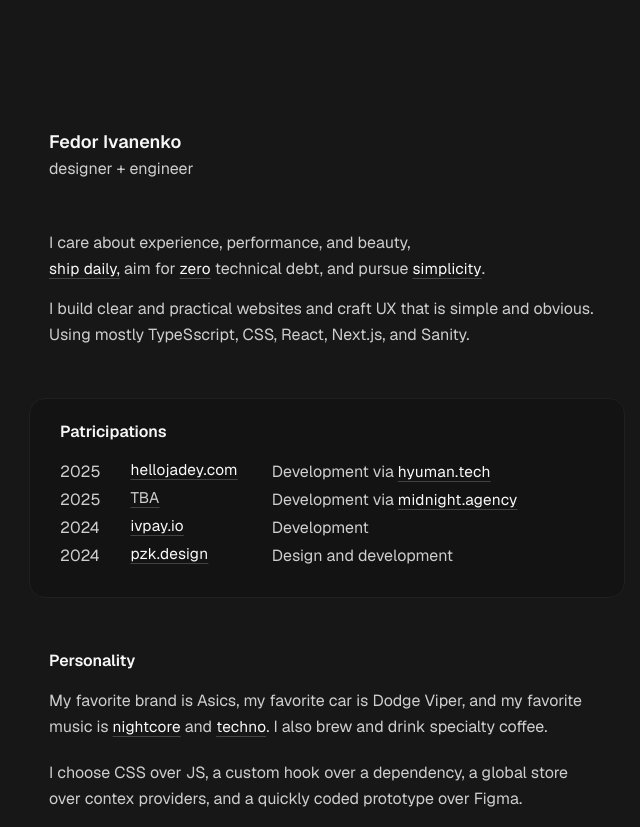
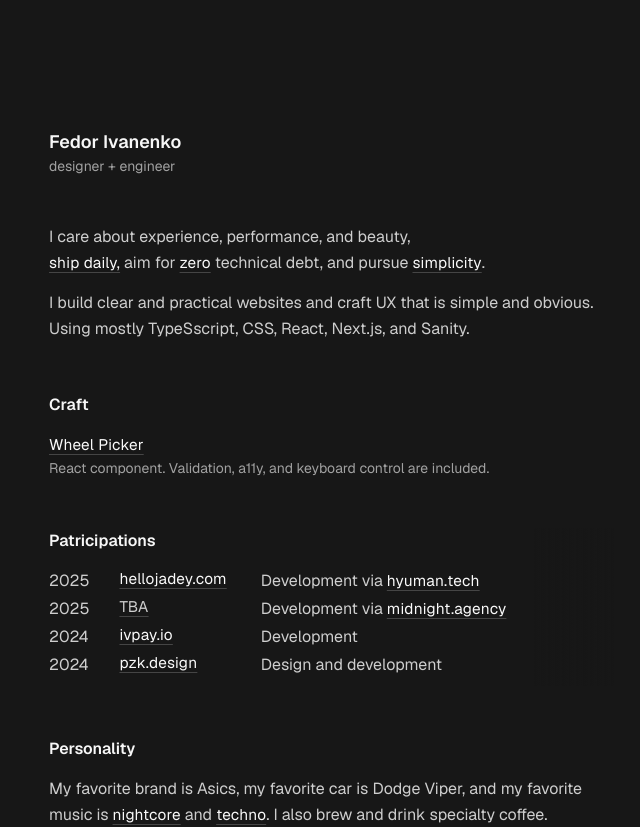
Before and after one commit to fedorivanenko/fedor-ivanenko-personal-website, a Next.js app: page / in a window 1280 px wide. Shown: the top 827 px of the page, without its empty margins (313-953 px from the left). Built offline with nearby package versions, Linux system fonts and the light colour scheme.

Commit message:
expose wheelpicker

```diff
--- a/app/page.tsx
+++ b/app/page.tsx
@@ -9,7 +9,9 @@ function BioPanel() {
         className={cn(sectionVariants({ animated: true }), "!space-y-0 mb-12")}
       >
         <h1>Fedor Ivanenko</h1>
-        <p>designer + engineer</p>
+        <p className="!text-muted-foreground text-sm">
+          designer + engineer
+        </p>
       </div>
       <Section>
         <div className="prose-short">
@@ -43,7 +45,19 @@ function BioPanel() {
   );
 }
 
-
+function CarftPanel() {
+  return (
+    <Section>
+      <h2>Craft</h2>
+      <p>
+        <InlineLinkButton href={"/craft/wheel-picker"} target="_self">Wheel Picker</InlineLinkButton>
+        <span className="block text-muted-foreground text-sm">
+        React component. Validation, a11y, and keyboard control are included.
+        </span>
+      </p>
+    </Section>
+  )
+}
 
 import { cloneElement, isValidElement, ReactElement } from "react";
 
@@ -133,7 +147,7 @@ function ProjectRow({ year, href, name, description }: ProjectData) {
   };
 
   return (
-    <li className="contents">
+    <li className="contents text-muted-foreground">
       <p>{year}</p>
       {renderName()}
       {renderDescription()}
@@ -143,10 +157,10 @@ function ProjectRow({ year, href, name, description }: ProjectData) {
 
 function ProjectsPanel() {
   return (
-    <Section className="overflow-x-scroll px-7.5 py-5 pr-0" id="projects" card>
+    <Section className="overflow-x-scroll" id="projects">
       <h2>Patricipations</h2>
       <ul className="grid grid-cols-[max-content_max-content_max-content] overflow-x-scroll pr-20 gap-x-7.5 gap-y-0.5 mb-2">
-        <div className="absolute w-20 h-full pointer-events-none bg-gradient-to-r from-transparent to-card/50 -translate-x-[1px] top-0 right-0" />
+        <div className="absolute w-20 h-full pointer-events-none bg-gradient-to-r from-transparent to-background/50 -translate-x-[1px] top-0 right-0" />
         {projectsData.map((project) => (
           <ProjectRow key={`${project.year}-${project.name}`} {...project} />
         ))}
@@ -211,6 +225,7 @@ export default function Home() {
   return (
     <article className="animation-container">
       <BioPanel />
+      <CarftPanel/>
       <ProjectsPanel />
       <PersonalityPanel />
       <ContactPanel />
```
